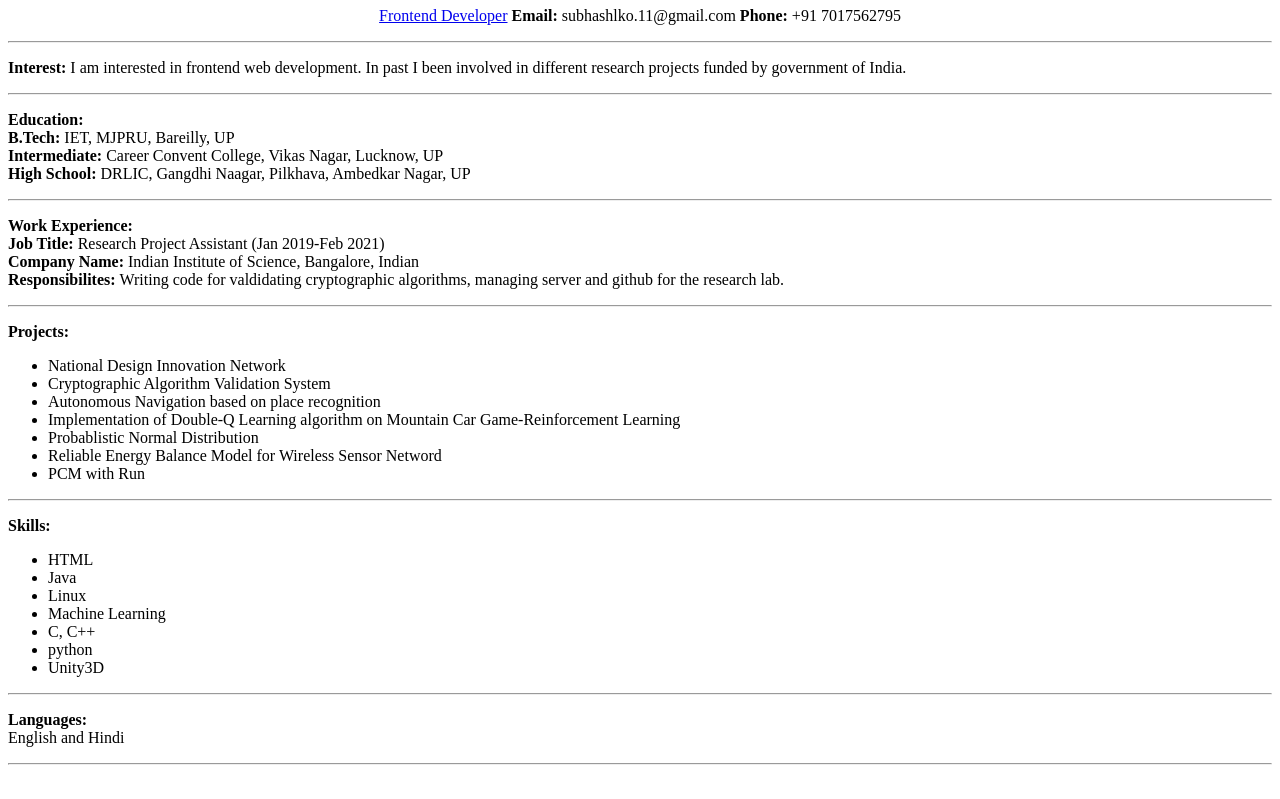
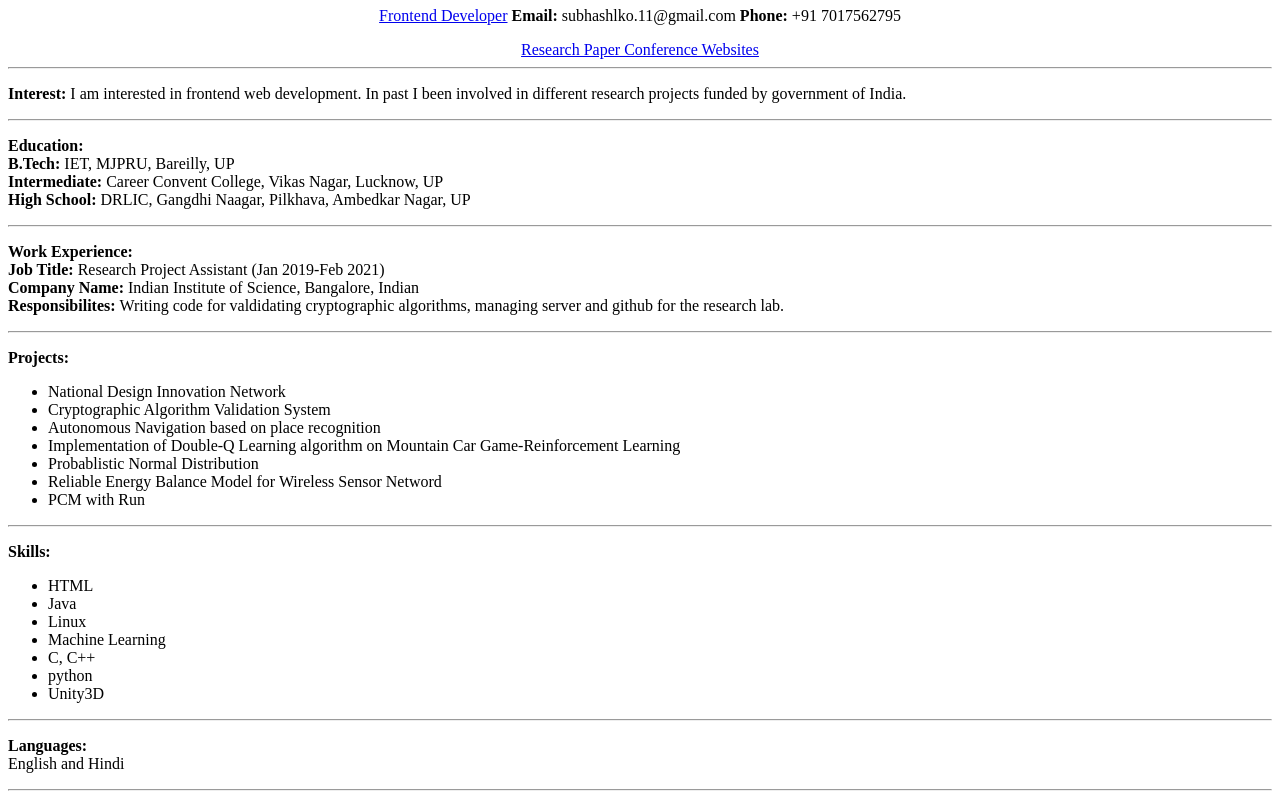
Before and after one commit to subhashchandra001/subhash-chandra, a plain HTML site: page index.html in a window 1280 px wide. Shown: the part 102-901 px from the top of the page. Before the commit the page ends 875 px from the top, so only its background shows below. Drawn offline with Linux system fonts and the light colour scheme.

Commit message:
Update index.html

```diff
--- a/index.html
+++ b/index.html
@@ -9,6 +9,7 @@
     <div style="text-align: center;">
         <h1 style="text-align: center;">Subhash Chandra</h1>
         <p> <a href="index3.html">Frontend Developer</a> <strong>Email: </strong>subhashlko.11@gmail.com <strong>Phone: </strong>+91 7017562795</p>
+        <a href="index4.html">Research Paper Conference Websites</a>
     </div>
     <hr>
         <p> <strong> Interest:</Strong>
```
